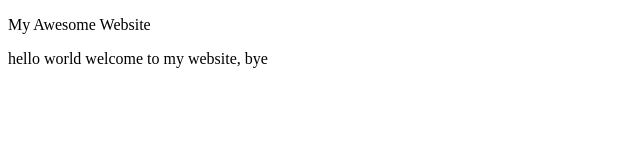
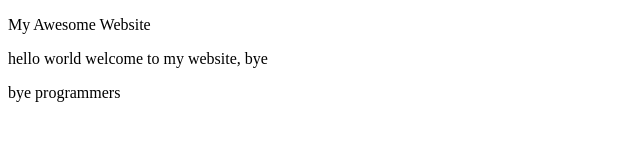
Before and after one commit to devasya0505/git-git-git, a plain HTML site: page index.html in a window 1280 px wide. Shown: the whole page, without its empty margins (0-640 px from the left). Drawn offline with Linux system fonts and the light colour scheme.

Commit message:
updated index

```diff
--- a/index.html
+++ b/index.html
@@ -12,5 +12,8 @@
     <div>
         hello world welcome to my website, bye
     </div>
+    <p>
+        bye programmers
+    </p>
 </body>
 </html>
```
